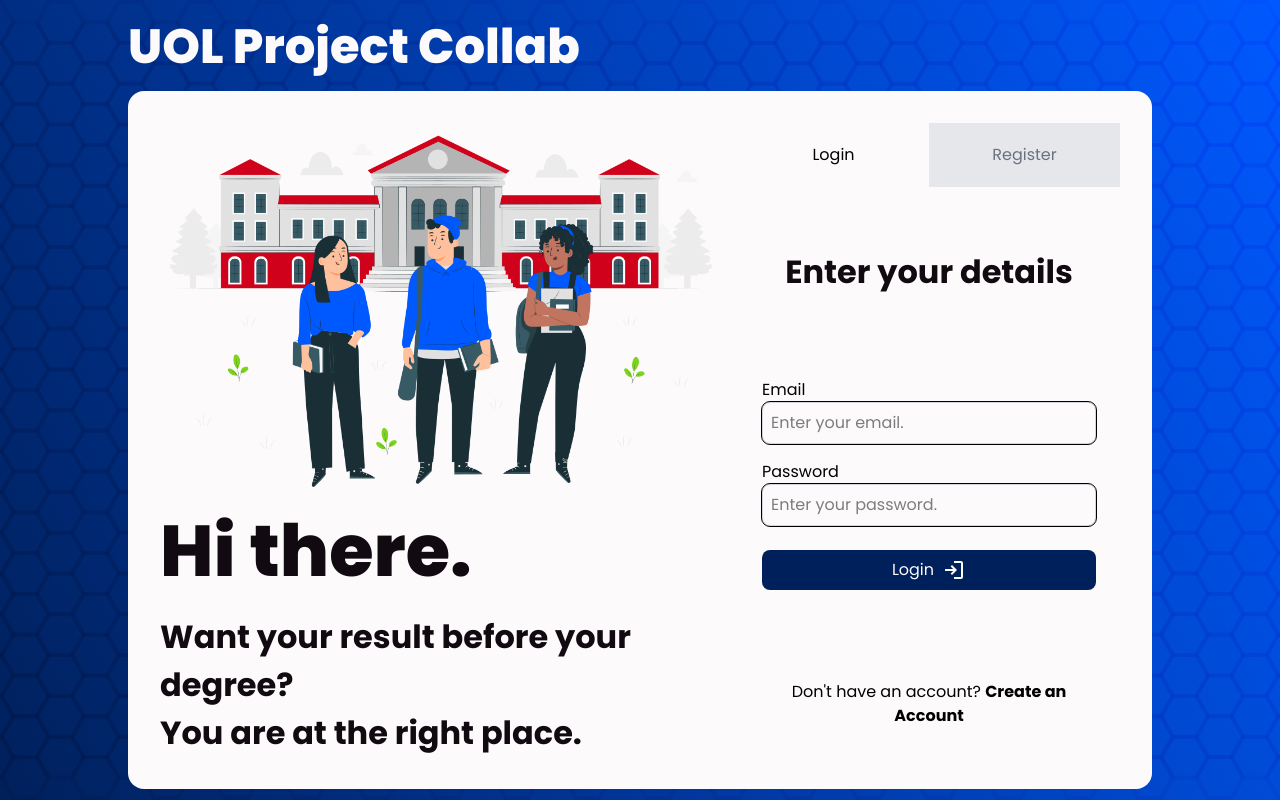
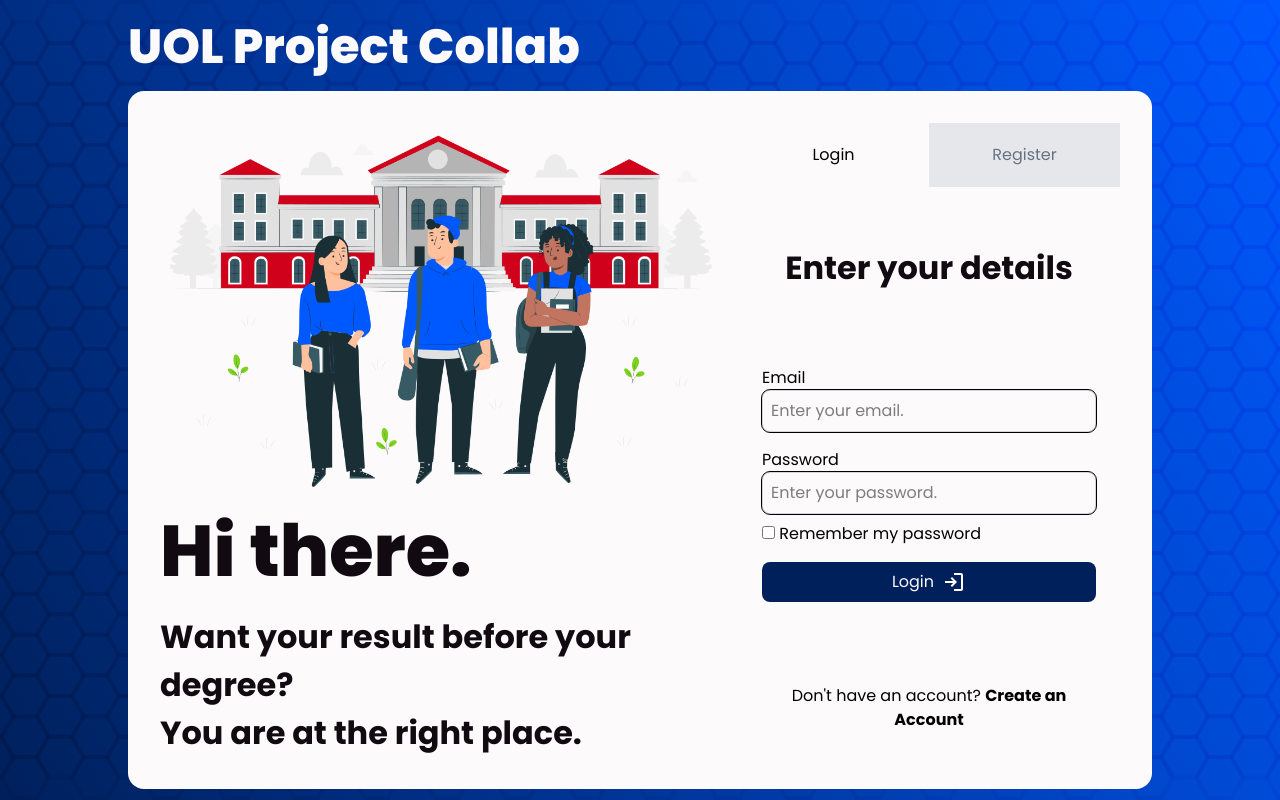
Before and after one commit to Uol-Project-Collab/UOL_grades_calculator, a Next.js app in the folder frontend_react/: page / in a window 1280 px wide. Built offline with nearby package versions, Linux system fonts and the light colour scheme.

Commit message:
Auth token implemented

```diff
--- /dev/null
+++ b/frontend_react/src/app/(user)/components/AuthGuard.tsx
@@ -0,0 +1,31 @@
+"use client";
+
+import { useRouter } from "next/navigation";
+import { useEffect } from "react";
+import { useAuth } from "../../context/AuthProvider";
+
+export default function AuthGuard({ children } : { children : React.ReactNode }){
+  const router = useRouter();
+  const { remember } = useAuth();
+
+  useEffect(() => {
+    let token;
+
+    if (remember) {
+      token = localStorage.getItem('authToken');
+    } else {
+      token = sessionStorage.getItem('authToken');
+    }
+
+    if (!token) {
+      router.push('/');
+    }
+
+  }, []);
+
+  return(
+    <>
+      {children}
+    </>
+  );
+}
--- a/frontend_react/src/app/(user)/layout.tsx
+++ b/frontend_react/src/app/(user)/layout.tsx
@@ -1,3 +1,5 @@
+import AuthGuard from "./components/AuthGuard";
+
 /**
  * Layout component that serves as the main structure for the user-facing pages.
  *
@@ -27,7 +29,9 @@ export default function Layout({ children }: { children: React.ReactNode }) {
         </h1>
       </div>
 
-      {children}
+      <AuthGuard>
+        {children}
+      </AuthGuard>
     </div>
   );
 }
--- a/frontend_react/src/app/(user)/modules/add-modules/context/AddModuleContext.tsx
+++ b/frontend_react/src/app/(user)/modules/add-modules/context/AddModuleContext.tsx
@@ -1,6 +1,6 @@
 "use client";
 
-import { createContext, useContext, useState, ReactNode } from "react";
+import { createContext, useContext, useState } from "react";
 
 type AddModuleContextType = {
   selectedLevels: number[];
@@ -20,7 +20,7 @@ export const useAddModule = () => {
   return context;
 };
 
-export const AddModuleProvider = ({ children }: { children: ReactNode }) => {
+export const AddModuleProvider = ({ children }: { children: React.ReactNode }) => {
   const [selectedLevels, setSelectedLevels] = useState<number[]>([]);
   const [currentStep, setCurrentStep] = useState<number>(1);
 
--- a/frontend_react/src/app/components/auth/LoginForm.tsx
+++ b/frontend_react/src/app/components/auth/LoginForm.tsx
@@ -1,8 +1,8 @@
 'use client';
 
 import { useRouter } from "next/navigation";
-import { useState } from "react";
-
+import { useState, useContext } from "react";
+import { useAuth } from "../../context/AuthProvider";
 
 /**
  * LoginForm Component
@@ -44,10 +44,14 @@ import { useState } from "react";
 export default function LoginForm() {
   const router = useRouter();
 
-  const [email, setEmail] = useState('');
+  const { email, setEmail, remember, setRemember } = useAuth();
   const [password, setPassword] = useState('');
   const [error, setError] = useState<string | null>(null);
   const [loading, setLoading] = useState(false);
+
+  const handleRememberState = (event: React.ChangeEvent<HTMLInputElement>) => {
+    setRemember(event.target.checked);
+  };
 
   const validateEmail = (email: string) => {
     const regex = /^[^\s@]+@[^\s@]+\.[^\s@]+$/;
@@ -69,10 +73,10 @@ export default function LoginForm() {
       return;
     }
 
-    // if (password.trim().length < 6) {
-    //   setError("Password must be at least 6 characters.");
-    //   return;
-    // }
+    if (password.length < 8) {
+      setError("Password must be at least 6 characters.");
+      return;
+    }
 
     setLoading(true);
 
@@ -88,6 +92,16 @@ export default function LoginForm() {
       if (!response.ok) {
         throw new Error(data.error);
       }
+
+      const { emaill, uid, token } = data;
+
+      if (remember){
+        // Store token securely (localStorage for now)
+        localStorage.setItem("authToken", token);
+      } else {
+        sessionStorage.setItem("authToken", token);
+      }
+
 
       // If success, navigate to dashboard
       router.push('/dashboard');
@@ -124,6 +138,16 @@ export default function LoginForm() {
             onChange={(e) => setPassword(e.target.value)}
           />
         </div>
+        <div>
+          <label>
+            <input
+              type="checkbox"
+              onChange={handleRememberState}
+              checked={remember}
+            />{" "}
+            Remember my password
+          </label>
+        </div>
 
         {error && (
           <p className="text-red-600 text-sm mt-2">{error}</p>
--- /dev/null
+++ b/frontend_react/src/app/context/AuthProvider.tsx
@@ -0,0 +1,29 @@
+'use client';
+
+import { createContext, useContext, useState, Dispatch, SetStateAction } from 'react';
+
+type AuthContextType = {
+  email: string;
+  setEmail: Dispatch<SetStateAction<string>>;
+  remember: boolean;
+  setRemember: Dispatch<SetStateAction<boolean>>;
+};
+
+const AuthContext = createContext<AuthContextType | undefined>(undefined);
+
+export const useAuth = () => {
+  const context = useContext(AuthContext);
+  if (!context) throw new Error('useAuth must be used within an AuthProvider');
+  return context;
+};
+
+export const AuthProvider = ({ children }: { children: React.ReactNode }) => {
+  const [email, setEmail] = useState<string>('');
+  const [remember, setRemember] = useState<boolean>(false);
+
+  return (
+    <AuthContext.Provider value={{ email, setEmail, remember, setRemember }}>
+      {children}
+    </AuthContext.Provider>
+  );
+};
--- a/frontend_react/src/app/layout.tsx
+++ b/frontend_react/src/app/layout.tsx
@@ -1,6 +1,6 @@
 import React from "react";
 import "./globals.css";
-
+import { AuthProvider } from "./context/AuthProvider";
 /**
  * RootLayout component serves as the main layout wrapper for the application.
  * It defines the HTML structure, including the `<html>` and `<body>` tags,
@@ -57,7 +57,9 @@ export default function RootLayout({
         <link rel="shortcut icon" href="/favicon.ico" sizes="any" />
       </head>
       <body className="background flex flex-col items-center justify-center">
-        {children}
+        <AuthProvider>
+          {children}
+        </AuthProvider>
       </body>
     </html>
   );
--- a/frontend_react/src/components/Navbar.tsx
+++ b/frontend_react/src/components/Navbar.tsx
@@ -47,6 +47,12 @@ export default function Navbar() {
     router.push(path);
   };
 
+  const handleLogout = () => {
+    localStorage.removeItem('authToken'); // Clear token on logout
+    router.push('/');  // Redirect to login page
+  };
+
+
   return (
     <nav className="bg-primary-dark mt-2 flex w-fit flex-col justify-between rounded-2xl p-10">
       <ul className="mt-10 flex flex-col items-start gap-4">
@@ -82,8 +88,8 @@ export default function Navbar() {
         <li className={navLink}>
           <span className={materialIcon}>logout</span>
           <button
-            onClick={() => handleNavigation("/")}
-            className={`${navLink} ${pathname === "/" ? "font-bold" : ""}`}
+            onClick={handleLogout}
+            className={navLink}
           >
             Logout
           </button>
```
